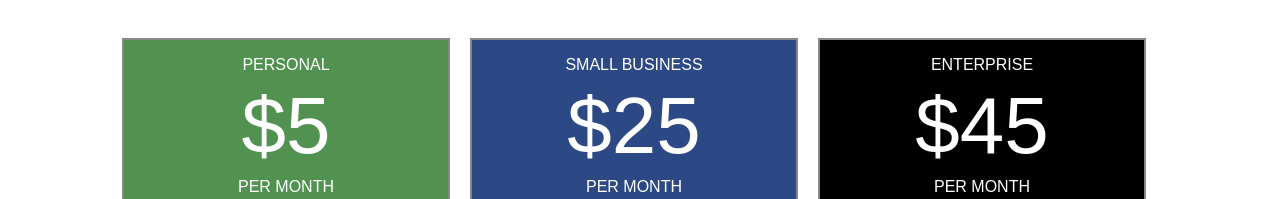
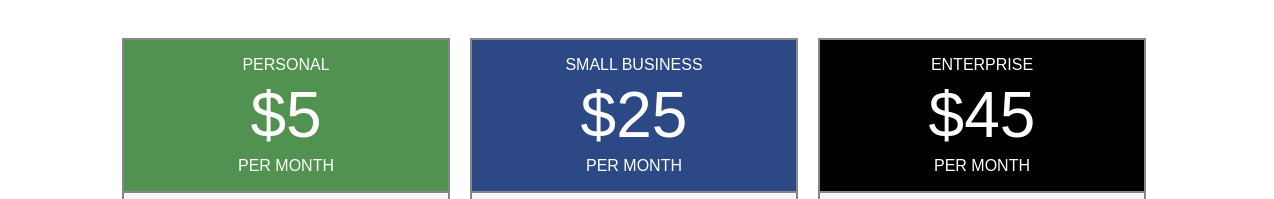
Before and after one commit to TIY-TN-FEE-2016-spring/02-03-pricing-table, a website: page public/index.html in a window 1280 px wide. Shown: the part 398-597 px from the top of the page, 6-1280 px from the left. Drawn offline with nearby package versions, Linux system fonts and the light colour scheme; files that its build step writes are made by us from their sources.

Commit message:
Refactor pricing-info

```diff
--- a/public/index.html
+++ b/public/index.html
@@ -24,26 +24,26 @@
     <div class="container">
       <div class="row">
         <div class="row__col">
-          <div id="pricing-green">
-            <p id="plan-personal">PERSONAL</p>
-            <p id="price-personal">$5</p>
-            <p class="per-month">PER MONTH</p>
+          <div class="pricing-info" id="pricing-green">
+            <p class="pricing-info__text">PERSONAL</p>
+            <p class="pricing-info__money">$5</p>
+            <p class="pricing-info__text">PER MONTH</p>
           </div>
         </div>
 
         <div class="row__col">
-          <div id="pricing-blue">
-            <p id="plan-business">SMALL BUSINESS</p>
-            <p id="price-business">$25</p>
-            <p class="per-month">PER MONTH</p>
+          <div class="pricing-info" id="pricing-blue">
+            <p class="pricing-info__text">SMALL BUSINESS</p>
+            <p class="pricing-info__money">$25</p>
+            <p class="pricing-info__text">PER MONTH</p>
           </div>
         </div>
 
         <div class="row__col">
-          <div id="pricing-black">
-            <p id="plan-enterprise">ENTERPRISE</p>
-            <p id="price-enterprise">$45</p>
-            <p class="per-month">PER MONTH</p>
+          <div class="pricing-info" id="pricing-black">
+            <p class="pricing-info__text">ENTERPRISE</p>
+            <p class="pricing-info__money">$45</p>
+            <p class="pricing-info__text">PER MONTH</p>
           </div>
         </div>
       </div>
--- /dev/null
+++ b/styles/_pricing-info.scss
@@ -0,0 +1,23 @@
+.pricing-info {
+  width: 328px;
+  margin-top: 40px;
+
+  border: 2px #878787 solid;
+
+  background: #519251;
+
+  &__text {
+    border: 0;
+    color: white;
+    text-align: center;
+  }
+
+  &__money {
+    margin: 0;
+    border: 0;
+    color: white;
+    font-size: 4rem;
+    line-height: 0.8em;
+    text-align: center;
+  }
+}
--- a/styles/app.scss
+++ b/styles/app.scss
@@ -13,28 +13,7 @@ body {
 @import 'grid';
 @import 'top-nav';
 @import 'banner';
-
-#pricing-green {
-  margin-top: 40px;
-  border: 2px #878787 solid;
-  background: #519251;
-  width: 328px;
-}
-
-#plan-personal {
-  border: 0;
-  color: white;
-  text-align: center;
-}
-
-#price-personal {
-  border: 0;
-  color: white;
-  text-align: center;
-  font-size: 80px;
-  margin-top: -10px;
-  margin-bottom: -10px;
-}
+@import 'pricing-info';
 
 #pricing-blue {
   margin-top: 40px;
@@ -43,41 +22,11 @@ body {
   width: 328px;
 }
 
-#plan-business {
-  border: 0;
-  color: white;
-  text-align: center;
-}
-
-#price-business {
-  border: 0;
-  color: white;
-  text-align: center;
-  font-size: 80px;
-  margin-top: -10px;
-  margin-bottom: -10px;
-}
-
 #pricing-black {
   margin-top: 40px;
   border: 2px #878787 solid;
   background: black;
   width: 328px;
-}
-
-#plan-enterprise {
-  border: 0;
-  color: white;
-  text-align: center;
-}
-
-#price-enterprise {
-  border: 0;
-  color: white;
-  text-align: center;
-  font-size: 80px;
-  margin-top: -10px;
-  margin-bottom: -10px;
 }
 
 #personal-features {
```
